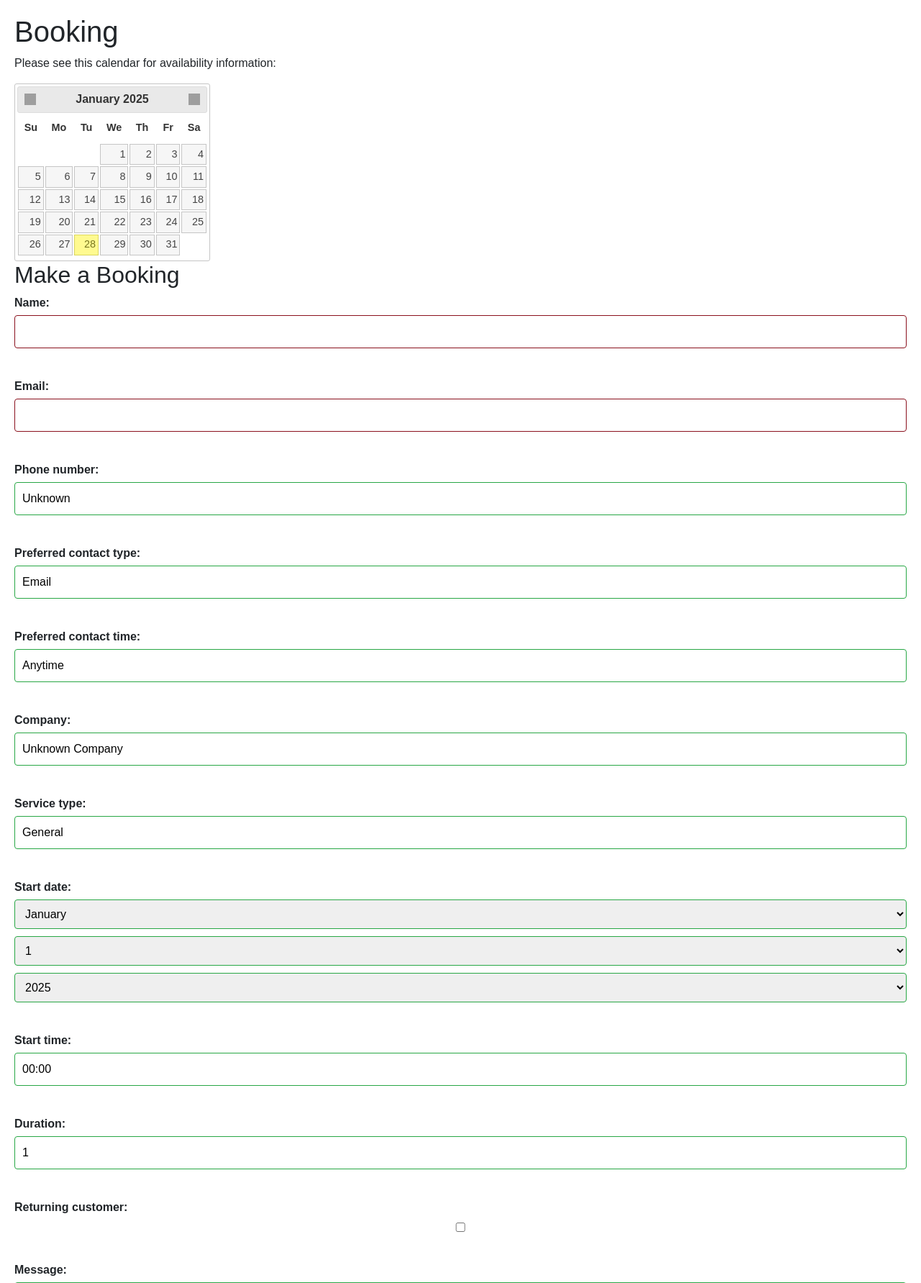
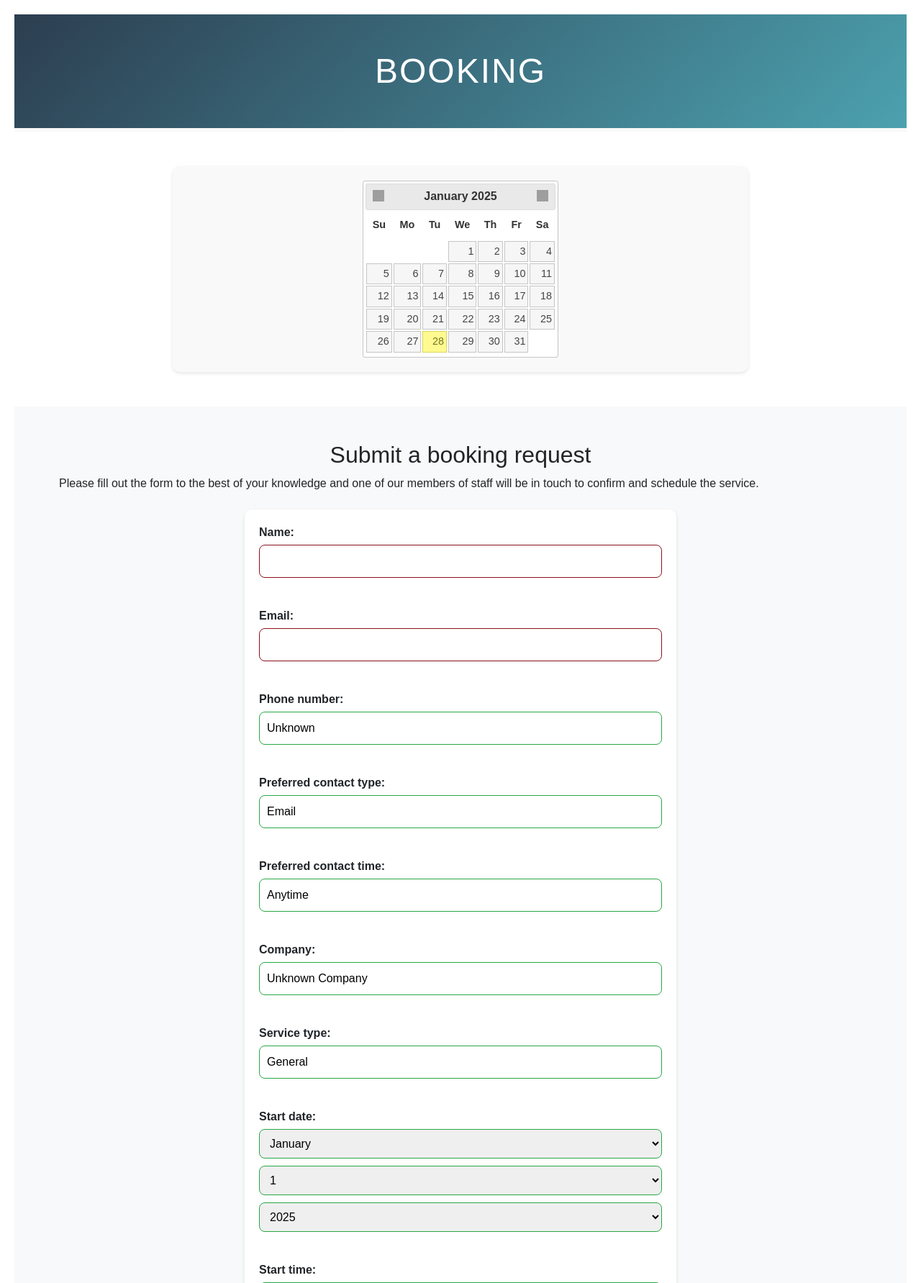
Before and after one commit to jesskins/provigilance, a Django app: page /book/ in a window 1280 px wide. Shown: the part 106-1889 px from the top of the page at 72% size. Run offline with Django 4.2, Linux system fonts and the light colour scheme; some libraries are stand-ins or nearby versions; grey boxes are pictures that could not be loaded.

Commit message:
consistent css styling. very big doc copilot and diff checker were used to help mental strain

```diff
--- a/static/css/style.css
+++ b/static/css/style.css
@@ -21,7 +22,6 @@ header {
 /* Main content styles */
 main {
     padding: 20px;
-    background-color: #ffffff;
 }
 
 /* To ensure no overlay of footer */
@@ -78,13 +78,38 @@ main {
     font-size: 110%;
 }
 
+/* Hero Banner */
+.hero-banner {
+    background: linear-gradient(135deg, #2C3E50, #4CA1AF); /* Sleeker color scheme */
+    color: white;
+    text-align: center;
+    padding: 50px 0;
+    position: relative;
+}
+
+.hero-banner h1 {
+    font-size: 3em;
+    margin: 0;
+    text-transform: uppercase;
+    letter-spacing: 2px;
+}
+
+/* Section Styles */
+section {
+    padding: 50px 0;
+}
+
+section.bg-light {
+    background-color: #f8f9fa;
+}
+
 /* Footer styles */
 .footer-main {
     display: flex;
     justify-content: space-between;
     align-items: center;
     padding: 20px;
-    background-color: #696d7d;
+    background-color: #3f3f3f;
     text-align: center;
     width: 100%;
 }
@@ -309,8 +334,8 @@ body.dark-mode .footer-content {
     margin: 0 auto;
     padding: 20px;
     background-color: #f9f9f9;
-    border-radius: 8px;
-    box-shadow: 0 0 10px rgba(0, 0, 0, 0.1);
+    border-radius: 10px;
+    box-shadow: 0 2px 5px rgba(0, 0, 0, 0.1);
 }
 
 /* Form styles */
@@ -335,22 +360,22 @@ input, select, textarea {
     width: 100%;
     padding: 10px;
     border: 1px solid #ccc;
-    border-radius: 4px;
+    border-radius: 8px;
     margin-bottom: 10px;
 }
 
 button {
     padding: 10px 20px;
-    background-color: #007bff;
+    background-color: #4CA1AF;
     color: white;
     border: none;
-    border-radius: 4px;
+    border-radius: 8px;
     cursor: pointer;
     transition: background-color 0.3s;
 }
 
 button:hover {
-    background-color: #0056b3;
+    background-color: #2C3E50;
 }
 
 /* Validation styles */
@@ -432,91 +452,7 @@ input:invalid, select:invalid, textarea:invalid {
     margin-bottom: 10px; /* Add spacing between list items */
 }
 
-
-/* testimonial list section styling */
-
-/* Hero Banner */
-.hero-banner {
-    background: linear-gradient(135deg, #2C3E50, #4CA1AF); /* Sleeker color scheme */
-    color: white;
-    text-align: center;
-    padding: 50px 0;
-    position: relative;
-}
-
-.hero-banner h1 {
-    font-size: 3em;
-    margin: 0;
-    text-transform: uppercase;
-    letter-spacing: 2px;
-}
-
-/* Introductory Text */
-.intro-text {
-    max-width: 800px;
-    margin: 20px auto;
-    text-align: center;
-    font-size: 1.2em;
-    color: #333;
-}
-
-/* Testimonials Container */
-.testimonials {
-    display: flex;
-    flex-wrap: wrap;
-    gap: 20px;
-    justify-content: center;
-}
-
-/* Testimonial */
-.testimonial {
-    background: #f9f9f9;
-    border-radius: 10px;
-    box-shadow: 0 2px 5px rgba(0, 0, 0, 0.1);
-    display: flex;
-    margin: 20px;
-    max-width: 600px;
-    padding: 20px;
-}
-
-.testimonial.reverse {
-    flex-direction: row-reverse;
-}
-
-.testimonial-img {
-    border-radius: 50%;
-    height: 100px;
-    margin-right: 20px;
-    width: 100px;
-}
-
-.testimonial-content {
-    flex: 1;
-}
-
-.testimonial h3 {
-    margin-top: 0;
-    font-size: 1.2em;
-}
-
-/* Submit Your Own */
-.submit-your-own {
-    margin-top: 40px;
-    text-align: center;
-}
-
-.submit-your-own a {
-    background: #4CA1AF;
-    border-radius: 5px;
-    color: white;
-    padding: 10px 20px;
-    text-decoration: none;
-}
-
-.submit-your-own a:hover {
-    background: #2C3E50;
-}
-
+/* Testimonial Styles */
 
 /* General styles for the testimonials section */
 .testimonials {
@@ -621,3 +551,96 @@ input:invalid, select:invalid, textarea:invalid {
     border-radius: 10px;
     box-shadow: 0 2px 5px rgba(0, 0, 0, 0.1);
 }
+
+/* Booking Banner */
+.hero-banner {
+    background: linear-gradient(135deg, #2C3E50, #4CA1AF);
+    color: white;
+    text-align: center;
+    padding: 50px 0;
+    border-bottom: 5px solid #f9f9f9;
+}
+
+.hero-banner h1 {
+    font-size: 3em;
+    margin: 0;
+    text-transform: uppercase;
+    letter-spacing: 2px;
+}
+
+/* Calendar Section */
+.calendar-section {
+    text-align: center;
+    padding: 50px 0;
+}
+
+#calendar {
+    margin: 0 auto;  /* Centering the calendar horizontally */
+    width: 100%;
+    max-width: 800px;
+    padding: 20px;
+    background-color: #f9f9f9;
+    border-radius: 10px;
+    box-shadow: 0 2px 5px rgba(0, 0, 0, 0.1);
+    display: flex;  /* Added flex display */
+    justify-content: center;  /* Center content horizontally */
+}
+
+
+/* Booking Form Section */
+.booking-form {
+    padding: 50px 0;
+    background-color: #f8f9fa;
+}
+
+.form-container {
+    max-width: 600px;
+    margin: 0 auto;
+    padding: 20px;
+    background-color: #ffffff;
+    border-radius: 10px;
+    box-shadow: 0 2px 5px rgba(0, 0, 0, 0.1);
+}
+
+form {
+    display: flex;
+    flex-direction: column;
+    gap: 15px;
+}
+
+label {
+    font-weight: bold;
+    margin-bottom: 5px;
+}
+
+input, select, textarea {
+    width: 100%;
+    padding: 10px;
+    border: 1px solid #ccc;
+    border-radius: 8px;
+    margin-bottom: 10px;
+}
+
+button {
+    padding: 10px 20px;
+    background-color: #4CA1AF;
+    color: white;
+    border: none;
+    border-radius: 8px;
+    cursor: pointer;
+    transition: background-color 0.3s;
+}
+
+button:hover {
+    background-color: #2C3E50;
+}
+
+.error {
+    color: red;
+    margin-top: 10px;
+    font-size: 14px;
+}
+
+.text-center {
+    text-align: center;
+}
--- a/templates/about.html
+++ b/templates/about.html
@@ -81,7 +81,7 @@ Provigilance - About Us
         <div class="row">
             <div class="col-md-4">
                 <div class="card">
-                    <img src="{% static 'images/mike-howkins.jpg' %}" class="card-img-top" alt="Mike Howkins">
+                    <img src="{% static 'images/mhowkins.jpeg' %}" class="card-img-top" alt="Mike Howkins">
                     <div class="card-body">
                         <h5 class="card-title">Mike Howkins, R.G.N., Pg Dip, MRQA</h5>
                         <p class="card-text">
--- a/templates/book.html
+++ b/templates/book.html
@@ -1,27 +1,37 @@
 {% extends 'base_generic.html' %}
 {% load static %}
-
-<head>
-    <link href="{% static 'style.css' %}" rel="stylesheet">
-</head>
 
 {% block title %}Booking{% endblock %}
 
 {% block content %}
+<!-- Booking Banner -->
+<section class="hero-banner">
     <h1>Booking</h1>
-<p>Please see this calendar for availability information:</p>
+</section>
+
+<!-- Calendar Section -->
+<section class="calendar-section py-5">
+    <div class="container text-center">
         <div id="calendar">
             <!-- Fallback content -->
             <p id="loading-message">Loading calendar...</p>
         </div>
+    </div>
+</section>
 
-<h2>Make a Booking</h2>
-<form method="post" action="{% url 'book' %}">
+<!-- Booking Form Section -->
+<section class="booking-form py-5 bg-light">
+    <div class="container">
+        <h2 class="text-center">Submit a booking request</h2>
+        <p> Please fill out the form to the best of your knowledge and one of our members of staff will be in touch to confirm and schedule the service.</p>
+        <form method="post" action="{% url 'book' %}" class="form-container mt-4">
             {% csrf_token %}
             {{ form.as_p }}
-    <button type="submit">Submit Booking Request</button>
+            <div class="text-center">
+                <button type="submit" class="btn btn-primary">Submit Booking Request</button>
+            </div>
             {% if form.errors %}
-        <div class="error">
+                <div class="error mt-3">
                     {% for field in form %}
                         {% for error in field.errors %}
                             <p>{{ error }}</p>
@@ -33,6 +43,8 @@
                 </div>
             {% endif %}
         </form>
+    </div>
+</section>
 {% endblock %}
 
 <!-- Include your bundled JavaScript file -->
--- a/testimonials/templates/testimonials/testimonials_list.html
+++ b/testimonials/templates/testimonials/testimonials_list.html
@@ -11,7 +11,7 @@
 
 <!-- Introductory Text -->
 <div class="intro-text">
-    <p>Provigilance has been in business since 2006. Over this time we have relied primarily on word of mouth and repeat business. Here are some testimonials from our clients.</p>
+    <p>Provigilance has been in business since 2006. Over this time we have relied primarily on word of mouth and repeat business. Despite this Provigilance has audied over 50 countries worldwide, including Albania, Australia, Brazil, Canada, China, France, Germany, Japan, UK, USA, and many more. Please see the testimonials below from our customers. </p>
 </div>
 
 <div id="testimonials-container" class="testimonials" aria-labelledby="testimonials-heading">
```
Also changed, not shown: other parts of static/css/style.css (+21 -31 lines), static/images/mhowkins.jpeg (added). Lines whose indentation alone changed are shown as unchanged.
